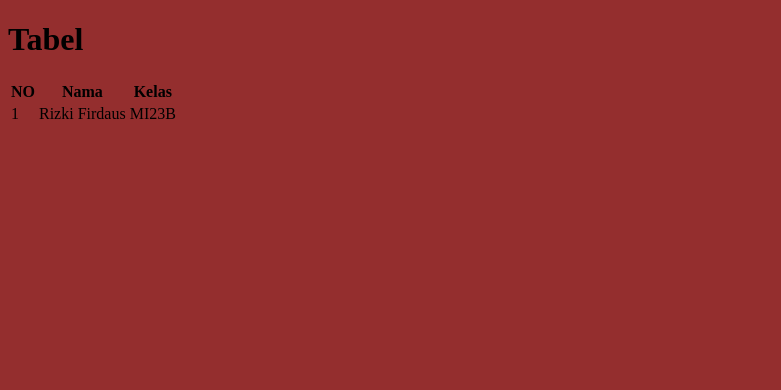
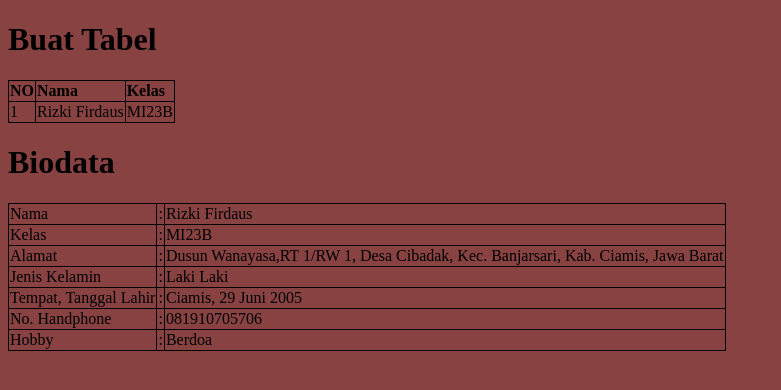
Before and after one commit to inimarcoyagesya/web-fun, a plain HTML site: page index.html in a window 1280 px wide. Shown: the whole page, without its empty margins (0-781 px from the left). Drawn offline with Linux system fonts and the light colour scheme.

Commit message:
css awal

```diff
--- a/index.html
+++ b/index.html
@@ -3,11 +3,19 @@
     <head>
         <meta charset="UTF-8">
         <meta name="viewport" content="width-device-width, initial-scale=1.0">
-        <title>Rizki Firdaus
-        </title>
+        <title>Rizki Firdaus</title>
+        <style>
+            table{
+                border-collapse: collapse;
+            }
+            th, td{
+                border: 1px solid;
+                text-align: left;
+            }
+        </style>
     </head>
-    <body style="background-color: rgb(148, 46, 46);">
-        <h1>Tabel</h1>
+    <body style="background-color: rgb(136, 66, 66);">
+        <h1>Buat Tabel</h1>
         <table>
             <thead>
                 <tr>
@@ -24,5 +32,44 @@
                 </tr>
             </tbody>
         </table>
+
+        <h1>Biodata</h1>
+        <table>
+            <tr>
+                <td>Nama</td>
+                <td>:</td>
+                <td>Rizki Firdaus</td>
+            </tr>
+            <tr>
+                <td>Kelas</td>
+                <td>:</td>
+                <td>MI23B</td>
+            </tr>
+            <tr>
+                <td>Alamat</td>
+                <td>:</td>
+                <td>Dusun Wanayasa,RT 1/RW 1, Desa Cibadak, Kec. Banjarsari, Kab. Ciamis, Jawa Barat</td>
+            </tr>
+            <tr>
+                <td>Jenis Kelamin</td>
+                <td>:</td>
+                <td>Laki Laki</td>
+            </tr>
+            <tr>
+                <td>Tempat, Tanggal Lahir</td>
+                <td>:</td>
+                <td>Ciamis, 29 Juni 2005</td>
+            </tr>
+            <tr>
+                <td>No. Handphone</td>
+                <td>:</td>
+                <td>081910705706</td>
+            </tr>
+            <tr>
+                <td >Hobby</td>
+                <td>:</td>
+                <td>Berdoa</td>
+            </tr>
+        </table>
     </body>
 </html>
```
